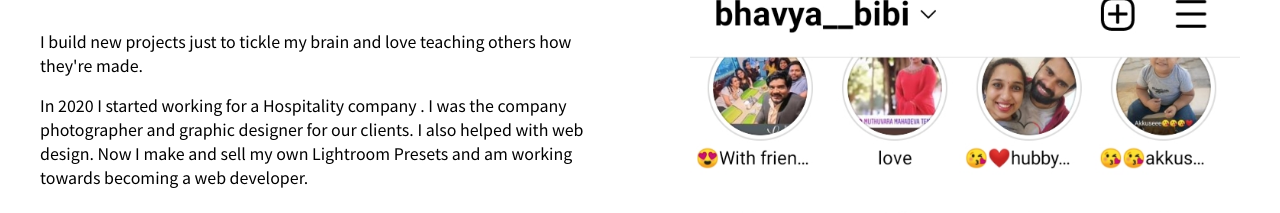
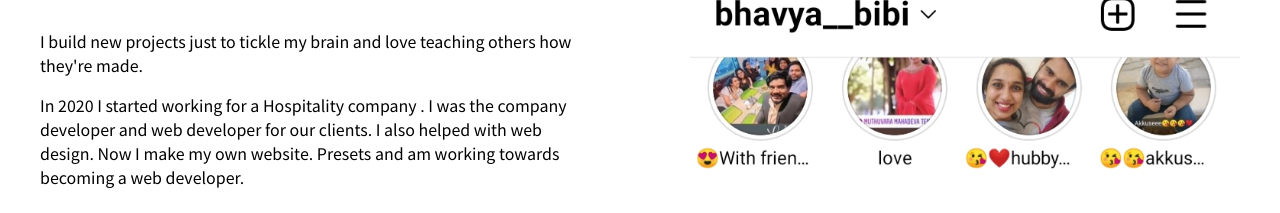
Before and after one commit to BhavyaBibi/my_website_22, a plain HTML site: page index.html in a window 1280 px wide. Shown: the part 792-1005 px from the top of the page. Drawn offline with Linux system fonts and the light colour scheme; a script that the page names is missing; a web font is replaced by a local one.

Commit message:
one more edits are added

```diff
--- a/index.html
+++ b/index.html
@@ -79,8 +79,8 @@
 					<h4>About Me</h4>
 					<p>I build new projects just to tickle my brain and love teaching others how they're made.</p>
 
-					<p>In 2020 I started working for a Hospitality company . I was the company photographer and graphic
-						designer for our clients. I also helped with web design. Now I make and sell my own Lightroom
+					<p>In 2020 I started working for a Hospitality company . I was the company developer and web
+						developer for our clients. I also helped with web design. Now I make  my own website.
 						Presets and am working towards becoming a web developer.</p>
 
 
```
